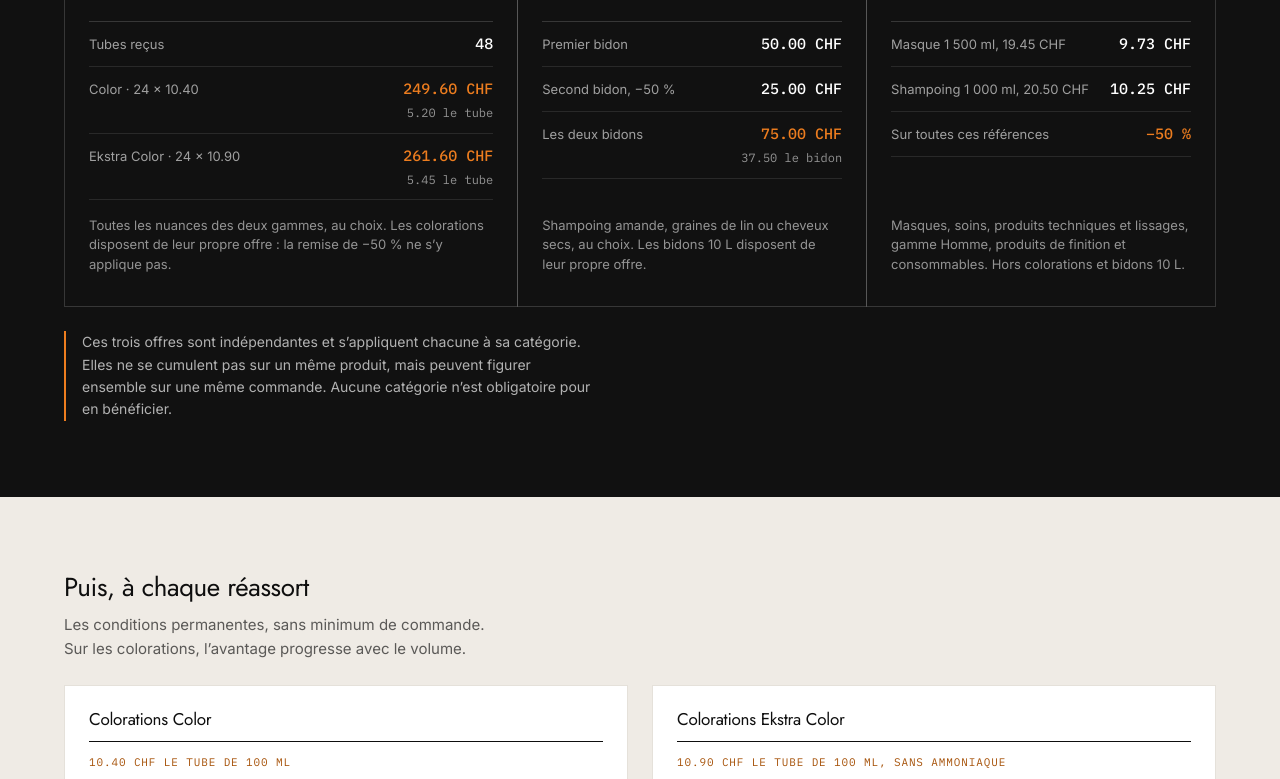
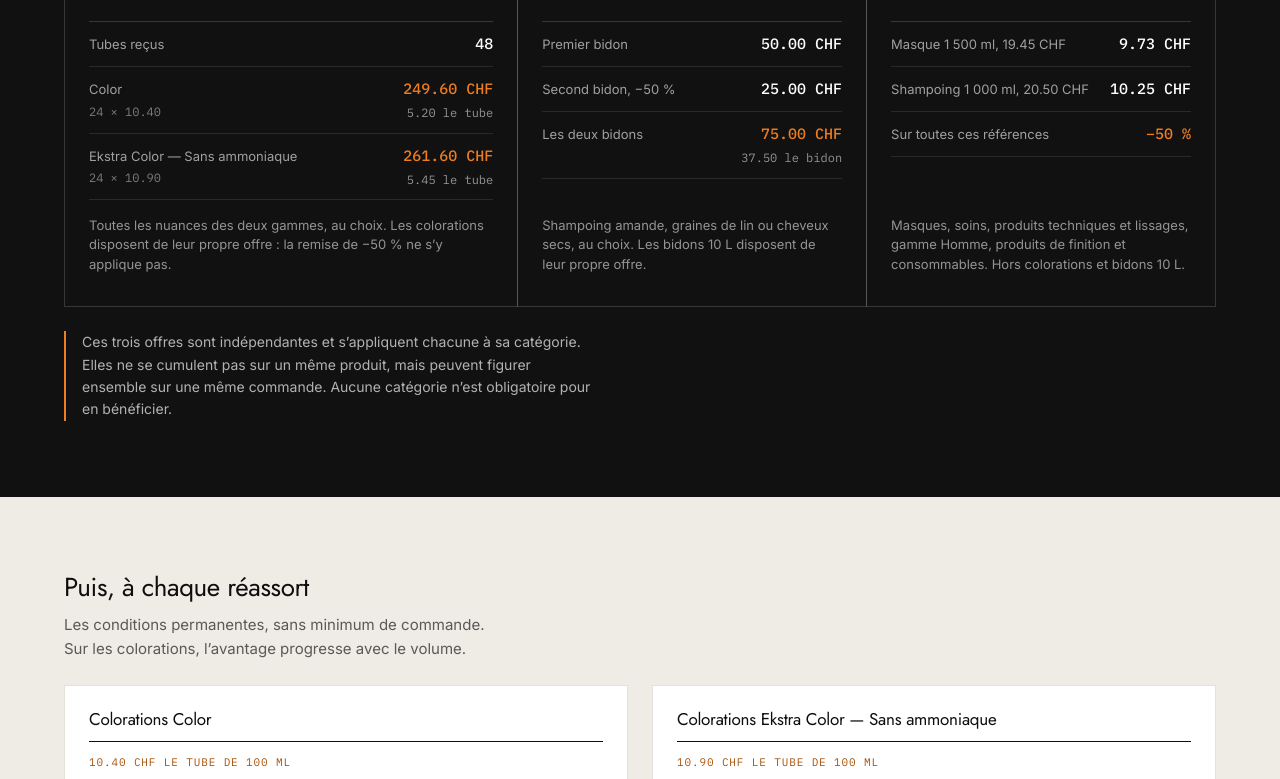
Before and after one commit to philanylajimi-dev/aflixlox-catalogue-suisse, a plain HTML site: page index.html in a window 1280 px wide. Shown: the part 1361-2140 px from the top of the page. Drawn offline with Linux system fonts and the light colour scheme.

Commit message:
Mention « Sans ammoniaque » partout où Ekstra Color est nommée
La gamme n'était identifiée comme sans ammoniaque que sur sa carte de gamme ;
ailleurs son nom seul ne disait rien de ce qui la distingue, alors que c'est
précisément ce qui justifie son tarif.

- Carte d'offre de première commande : la mention rejoint le nom, et le calcul
  passe sous le libellé — des deux côtés, pour que les deux gammes restent
  symétriques. La colonne des montants est verrouillée : « 261.60 CHF » se
  coupait sur deux lignes à 360 px.
- Bloc de réassort : la mention rejoint le titre, le sous-titre ne porte plus
  que le prix au tube.
- Activateurs : compatibilité annoncée avec « Ekstra Color — Sans ammoniaque ».

Ekstra Liss et Ekstra Wave ne sont pas concernés : ce sont le lissage et la
permanente, pas la coloration.

Aucun prix, aucune offre, aucun palier touché : les dix-huit montants affichés
sont identiques. Vérifié sur Chromium et WebKit en 360, 390, 820, 1000, 1440 et
1920 px — aucun débordement, aucun montant coupé, aucune erreur console.

Co-Authored-By: Claude Opus 5 <noreply@anthropic.com>

```diff
--- a/assets/catalogue.css
+++ b/assets/catalogue.css
@@ -455,20 +455,36 @@ a { color: inherit; text-decoration: none; }
 }
 
 .o-ligne dt {
+  /* Le libellé absorbe le manque de place ; un montant coupé en deux lignes
+     serait illisible. */
+  flex: 1 1 auto;
+  min-width: 0;
   font-size: 0.8125rem;
   color: rgb(255 255 255 / 0.6);
 }
 
 .o-ligne dd {
+  flex: 0 0 auto;
   font-family: var(--font-mono);
   font-size: 0.9375rem;
   font-weight: 500;
   text-align: right;
+  white-space: nowrap;
 }
 
 /* L'accent est posé ligne par ligne, sur le chiffre que le salon retient —
    et non sur la dernière, qui n'est pas toujours la bonne. */
 .o-ligne--accent dd { color: var(--accent); }
+
+/* Le calcul passe sous le nom de gamme : avec « — Sans ammoniaque » le tout ne
+   tient plus sur une ligne à la largeur d'un téléphone. */
+.o-ligne__calcul {
+  display: block;
+  margin-block-start: 0.125rem;
+  font-family: var(--font-mono);
+  font-size: 0.75rem;
+  color: rgb(255 255 255 / 0.45);
+}
 
 .o-ligne__sous {
   display: block;
--- a/index.html
+++ b/index.html
@@ -66,7 +66,7 @@
   <div class="o-carte__corps">
     <p class="o-carte__rang"><span>01</span>Colorations 100 ml</p>
     <h3 class="o-carte__titre">24 tubes achetés,<br>24 tubes offerts</h3>
-    <dl class="o-detail"><div class="o-ligne"><dt>Tubes reçus</dt><dd>48</dd></div><div class="o-ligne o-ligne--accent"><dt>Color · 24 × 10.40</dt><dd>249.60 CHF<span class="o-ligne__sous">5.20 le tube</span></dd></div><div class="o-ligne o-ligne--accent"><dt>Ekstra Color · 24 × 10.90</dt><dd>261.60 CHF<span class="o-ligne__sous">5.45 le tube</span></dd></div></dl>
+    <dl class="o-detail"><div class="o-ligne"><dt>Tubes reçus</dt><dd>48</dd></div><div class="o-ligne o-ligne--accent"><dt>Color<span class="o-ligne__calcul">24 × 10.40</span></dt><dd>249.60 CHF<span class="o-ligne__sous">5.20 le tube</span></dd></div><div class="o-ligne o-ligne--accent"><dt>Ekstra Color — Sans ammoniaque<span class="o-ligne__calcul">24 × 10.90</span></dt><dd>261.60 CHF<span class="o-ligne__sous">5.45 le tube</span></dd></div></dl>
     <p class="o-carte__note">Toutes les nuances des deux gammes, au choix. Les colorations disposent de leur propre offre&nbsp;: la remise de −50 % ne s’y applique pas.</p>
   </div>
 </article>
@@ -118,8 +118,8 @@
     <p class="r-bloc__note">Le nombre de tubes offerts progresse avec le volume commandé.</p>
   </div>
 <div class="r-bloc">
-    <h3 class="r-bloc__titre">Colorations Ekstra Color</h3>
-    <p class="r-bloc__sous">10.90 CHF le tube de 100 ml, sans ammoniaque</p>
+    <h3 class="r-bloc__titre">Colorations Ekstra Color — Sans ammoniaque</h3>
+    <p class="r-bloc__sous">10.90 CHF le tube de 100 ml</p>
     <ul class="r-liste"><li class="r-formule">
       <p class="r-formule__qte"><span>12 achetés</span><em>+ 2 offerts</em></p>
       <p class="r-formule__total">14 tubes</p>
@@ -131,7 +131,7 @@
       <p class="r-formule__prix">261.60 CHF</p>
       <p class="r-formule__unite">8.72 CHF le tube</p>
     </li></ul>
-    <p class="r-bloc__note">Mêmes mécaniques que la gamme Color, au tarif de la gamme sans ammoniaque.</p>
+    <p class="r-bloc__note">Mêmes mécaniques et mêmes paliers que la gamme Color.</p>
   </div>
 <div class="r-bloc">
     <h3 class="r-bloc__titre">Bidons 10 L</h3>
@@ -205,7 +205,7 @@
       <div class="a-bloc__visuel"><img src="assets/img/p/activateur-20-volumes-1000-ml.webp" alt="" width="640" height="640" loading="lazy" decoding="async"></div>
       <div class="a-bloc__corps">
         <h3 class="c-groupe__nom">Activateurs</h3>
-        <p class="a-bloc__note">Émulsion oxydante crème, pour Color et Ekstra Color</p>
+        <p class="a-bloc__note">Émulsion oxydante crème, pour Color et Ekstra Color — Sans ammoniaque</p>
         <p class="a-bloc__fmt">Flacon de 1 000 ml</p>
         <dl class="a-liste">
 <div class="a-ligne">
```
Also changed, not shown: 1 other file.
